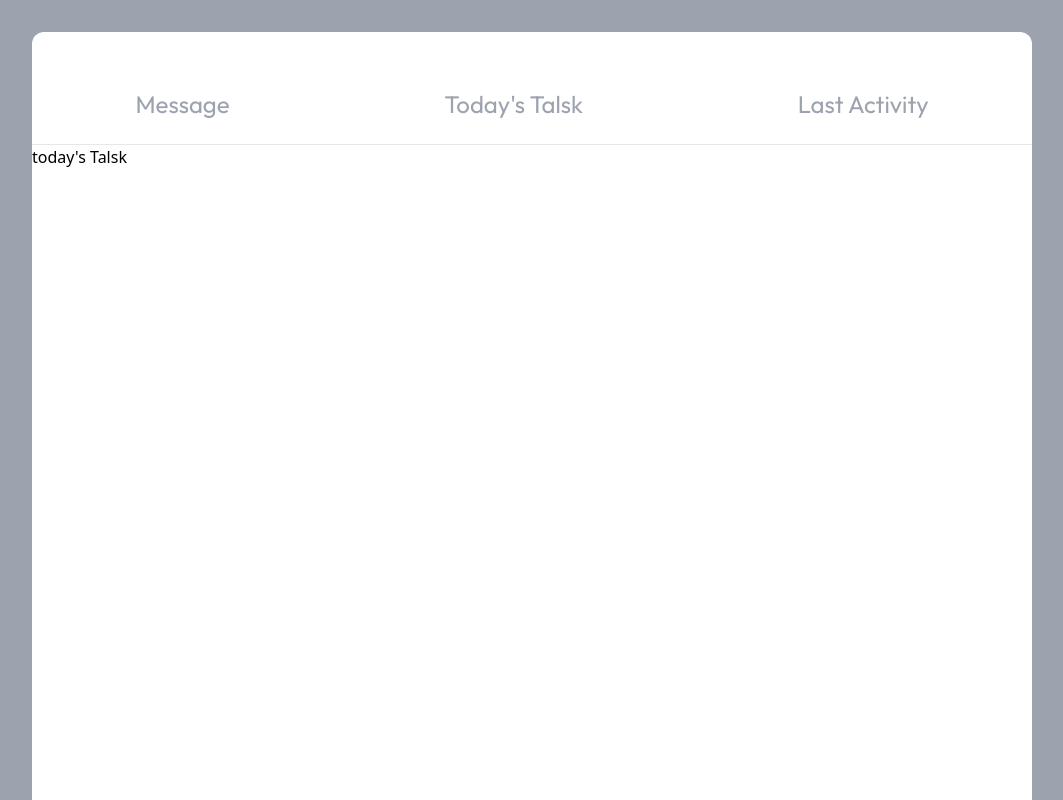
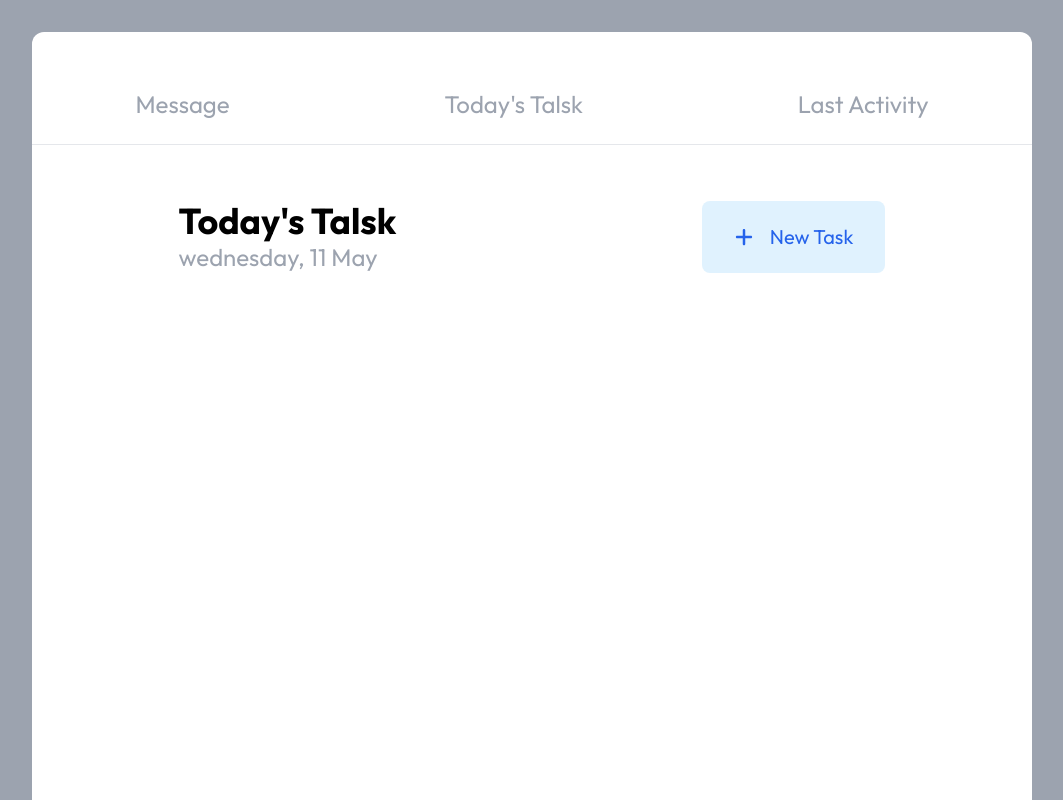
Before and after one commit to EmmanuelMbarga/testGenuka, a Next.js app: page / in a window 1280 px wide. Shown: the top 800 px of the page, without its empty margins (108-1171 px from the left). Built offline with nearby package versions, Linux system fonts and the light colour scheme; a web font is replaced by a local one.

Commit message:
creation des sections pour la date des taches er le button de creation des taches

```diff
--- /dev/null
+++ b/components/TaskToday/bodytask1.js
@@ -0,0 +1,19 @@
+import React from "react";
+import { FaPlus } from "react-icons/fa6";
+
+const Bodytask1 = () => {
+  return (
+    <div className="flex justify-around font-Outfit gap-3 mt-14 mobil:mx-2 MiniPortable:mx-2">
+      <div>
+        <h1 className="capitalize text-4xl font-bold mobil:text-xl MiniPortable:text-lg">today's talsk</h1>
+        <h2 className="text-gray-400 text-2xl mobil:text-base MiniPortable:text-base">wednesday, 11 May</h2>
+      </div>
+      <div className="bg-sky-100 flex items-center gap-4 text-blue-600 rounded-lg px-8 mobil:px-4 mobil:gap-2 MiniPortable:gap-2">
+        <FaPlus className="text-xl mobil:text-lg MiniPortable:text-base"/>
+        <button className="text-xl capitalize MiniPortable:text-base">new task</button>
+      </div>
+    </div>
+  );
+};
+
+export default Bodytask1;
--- /dev/null
+++ b/components/TaskToday/conteinerTask.js
@@ -0,0 +1,10 @@
+import React from 'react'
+import Bodytask1 from './bodytask1'
+
+export default function ContainerTask() {
+  return (
+    <div>
+        <Bodytask1/>
+    </div>
+  )
+}
--- a/pages/index.js
+++ b/pages/index.js
@@ -1,5 +1,6 @@
 
 import NavContainer from "@/components/navbar/navContainer";
+import ContainerTask from "@/components/TaskToday/conteinerTask";
 import localFont from "next/font/local";
 import { useState } from "react";
 
@@ -42,7 +43,7 @@ export default function Home() {
           <NavContainer HandlerClicked={handlerCliked}/>
           <div className="overflow-y-scroll h-[800px]">
             {card1 && (<div><p className="text-center font-Outfit capitalize text-3xl py-40 text-gray-400">none (0)</p></div>)}
-            {card2 && (<div><p>today's Talsk</p></div>)}
+            {card2 && (<div><ContainerTask/></div>)}
             {card3 && (<div><p className="text-center font-Outfit capitalize text-3xl py-40 text-gray-400 Tablette:text-lg mobil:text-lg MiniPortable:text-sm  ">no Activity to day</p></div>)}
           </div>
       </div>
```
